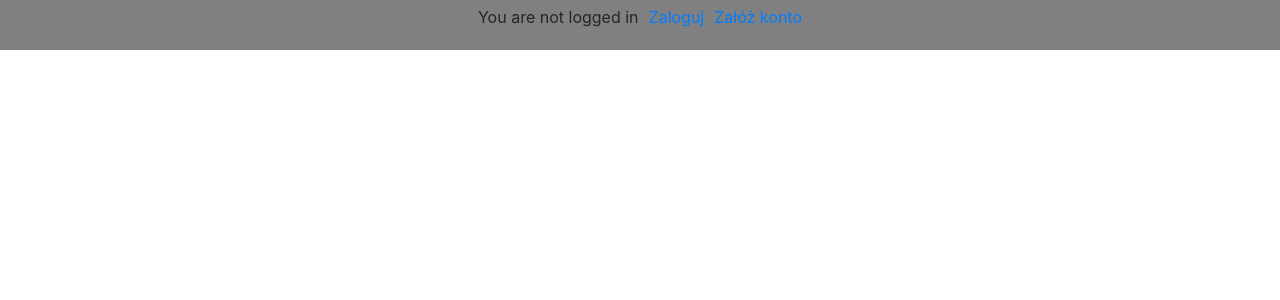
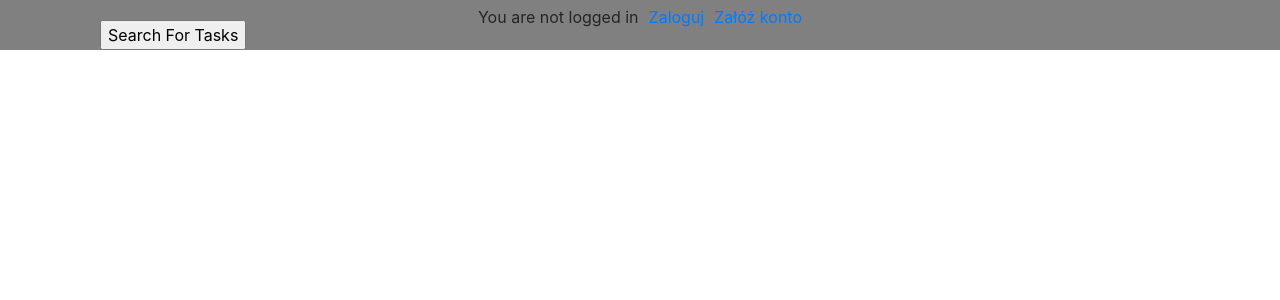
Before and after one commit to Areckki1985/to_do_list, a Django app: template to_do_list/templates/home.html in a window 1280 px wide. Shown: the top 300 px of the page. Run offline with Django 3.2, Linux system fonts and the light colour scheme; the template is opened without the code that fills it, so the values that code supplies are empty; some libraries are stand-ins or nearby versions.

Commit message:
Styled template

```diff
--- a/to_do_list/templates/home.html
+++ b/to_do_list/templates/home.html
@@ -1,13 +1,25 @@
 {% extends 'base.html' %}
 
-{% block title %}Home{% endblock %}
+{% block title %}Home - To Do List{% endblock %}
 
-{% block content %}
-{% if user.is_authenticated %}
-  Hi {{ user.username }}!
-  <p><a href="{% url 'logout' %}">logout</a></p>
-{% else %}
-  <p>You are not logged in</p>
-  <a href="{% url 'login' %}">login</a>
-{% endif %}
+{% block templates %}
+
+{% load static %}
+<div>
+  {% if user.is_authenticated %}
+    <input style="position: absolute; left: 100px; bottom: 850px" type="button" value="Add Task" onclick="location.href='/add_task/'"><br>
+    <input style="position: absolute; left: 100px; bottom: 800px" type="button" value="Show All Tasks" onclick="location.href='/index/'"><br>
+    <input style="position: absolute; left: 100px; bottom: 750px" type="button" value="Show My Tasks" onclick="location.href='/my_tasks/'"><br>
+    <input style="position: absolute; left: 100px; bottom: 700px" type="button" value="Search For Tasks" onclick="location.href='/search_task/'"><br>
+
+
+  {% else %}
+    <input style="position: absolute; left: 100px; bottom: 800px" type="button" value="Show All Tasks" onclick="location.href='/index/'"><br>
+    <input style="position: absolute; left: 100px; bottom: 750px" type="button" value="Search For Tasks" onclick="location.href='/search_task/'"><br>
+  {% endif %}
+
+</div>
+
+
+
 {% endblock %}
```
